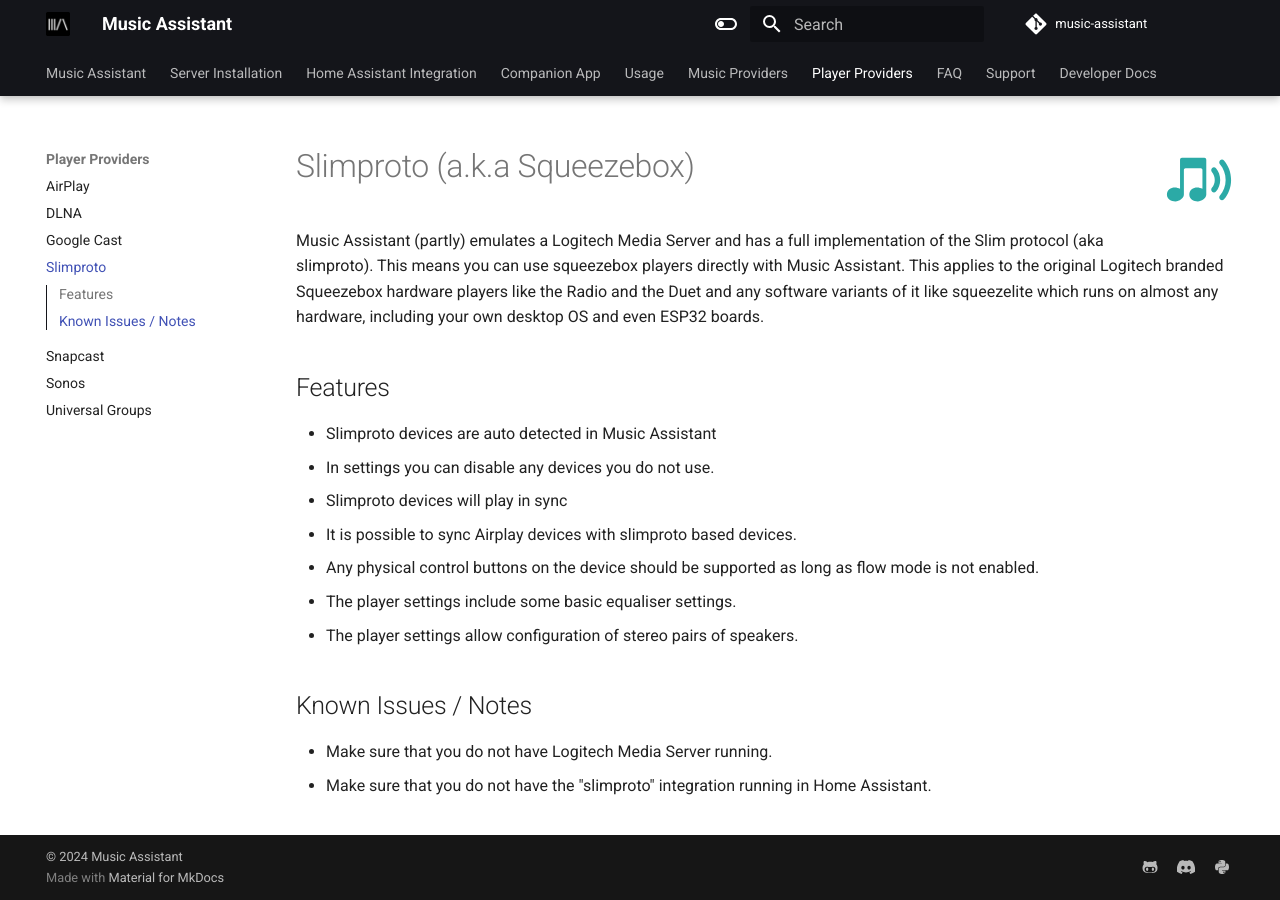
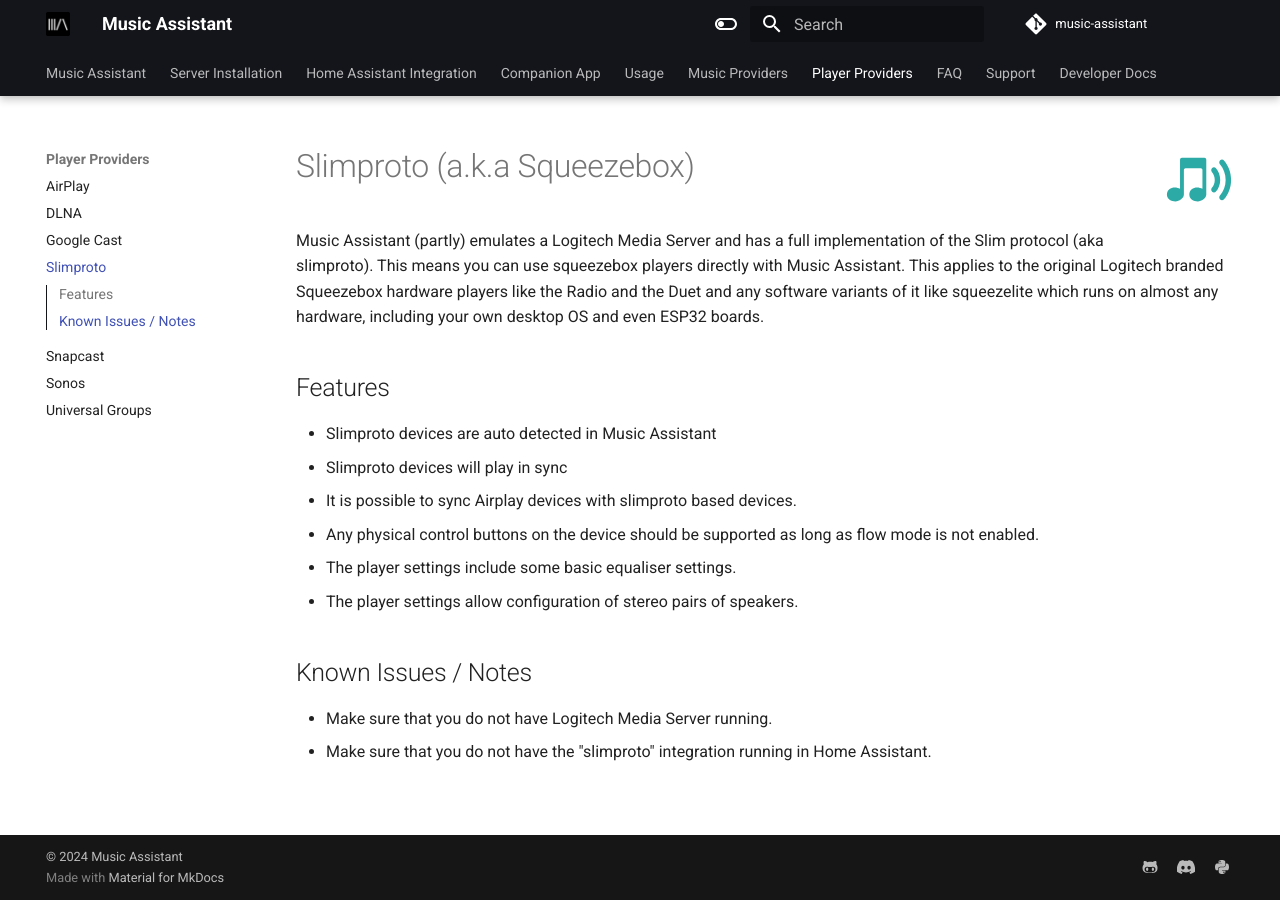
Before and after one commit to pwbriggs/music-assistant.github.io, an MkDocs documentation site: the page built from docs/player-support/slimproto.md, in a window 1280 px wide. Built offline with MkDocs 1.6.1 and Material for MkDocs 9.7.7, drawn with Linux system fonts in a browser that asks for light colours.

Commit message:
Remove redundant text

```diff
--- a/docs/player-support/slimproto.md
+++ b/docs/player-support/slimproto.md
@@ -7,7 +7,6 @@
 ## Features
 
 - Slimproto devices are auto detected in Music Assistant
-- In settings you can disable any devices you do not use.
 - Slimproto devices will play in sync
 - It is possible to sync Airplay devices with slimproto based devices.
 - Any physical control buttons on the device should be supported as long as flow mode is not enabled.
```
